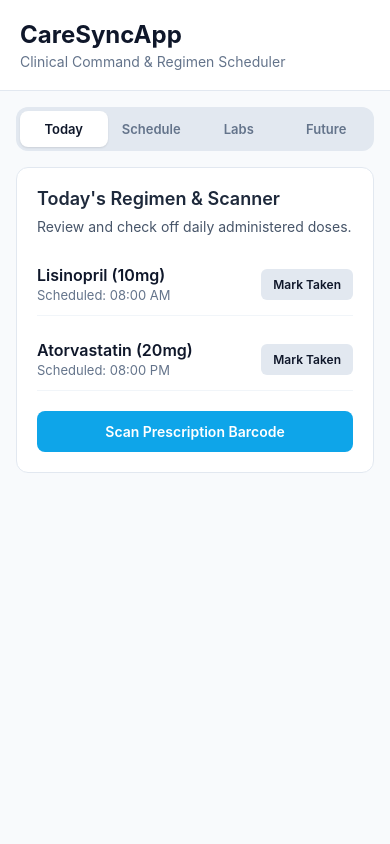
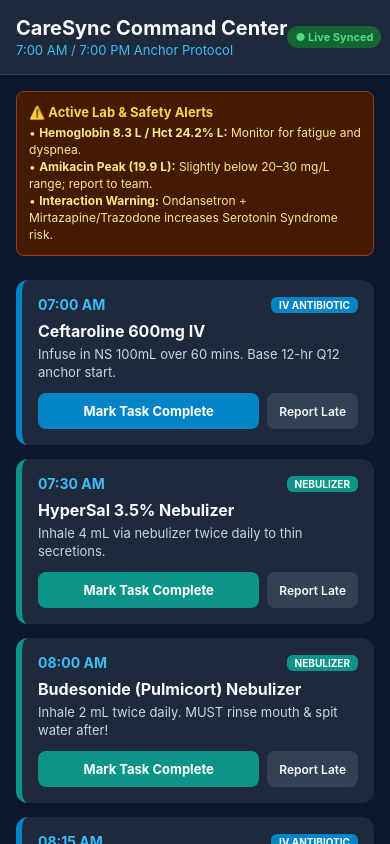
Before and after one commit to rickodom4-ent/CareSyncApp, a React Native app: screen / in a window 390 px wide. Built offline with nearby package versions, Linux system fonts and the light colour scheme.

Commit message:
Add types, auto-scheduler engine, and clinical vitals safety features

```diff
--- a/App.tsx
+++ b/App.tsx
@@ -1,197 +1,409 @@
 import React, { useState } from 'react';
-import { StyleSheet, Text, View, TouchableOpacity, SafeAreaView, ScrollView, TextInput } from 'react-native';
-import RoundedCamera from './components/RoundedCamera';
+import {
+  SafeAreaView,
+  StatusBar,
+  StyleSheet,
+  Text,
+  View,
+  ScrollView,
+  TouchableOpacity,
+  Alert,
+  Modal,
+  TextInput,
+} from 'react-native';
 
-interface Medication {
+export type Category = 'IV_ANTIBIOTIC' | 'NEBULIZER' | 'PSYCH_SLEEP' | 'ANTI_NAUSEA' | 'LAB_DRAW';
+
+export interface TreatmentTask {
   id: string;
-  name: string;
-  dosage: string;
-  time: string;
-  frequency: string;
-  taken: boolean;
+  timeSlot: string;
+  title: string;
+  category: Category;
+  instructions: string;
+  completed: boolean;
+  requiresRinseSpit?: boolean;
+  requiresLineFlush?: boolean;
+  stimulantWarning?: boolean;
+  isLate?: boolean;
+  completedAt?: string;
 }
 
+const INITIAL_TASKS: TreatmentTask[] = [
+  {
+    id: '1',
+    timeSlot: '07:00 AM',
+    title: 'Ceftaroline 600mg IV',
+    category: 'IV_ANTIBIOTIC',
+    instructions: 'Infuse in NS 100mL over 60 mins. Base 12-hr Q12 anchor start.',
+    completed: false,
+    requiresLineFlush: true,
+  },
+  {
+    id: '2',
+    timeSlot: '07:30 AM',
+    title: 'HyperSal 3.5% Nebulizer',
+    category: 'NEBULIZER',
+    instructions: 'Inhale 4 mL via nebulizer twice daily to thin secretions.',
+    completed: false,
+  },
+  {
+    id: '3',
+    timeSlot: '08:00 AM',
+    title: 'Budesonide (Pulmicort) Nebulizer',
+    category: 'NEBULIZER',
+    instructions: 'Inhale 2 mL twice daily. MUST rinse mouth & spit water after!',
+    completed: false,
+    requiresRinseSpit: true,
+  },
+  {
+    id: '4',
+    timeSlot: '08:15 AM',
+    title: 'Imipenem-Cilastatin 500mg IV',
+    category: 'IV_ANTIBIOTIC',
+    instructions: 'Infuse in NS 100mL over 60 mins. Ensure saline flush prior!',
+    completed: false,
+    requiresLineFlush: true,
+  },
+  {
+    id: '5',
+    timeSlot: '12:00 PM',
+    title: 'Amikacin 625mg IV (MWF)',
+    category: 'IV_ANTIBIOTIC',
+    instructions: 'Infuse in NS 250mL over 60 mins. Monitor for ear fullness/dizziness.',
+    completed: false,
+  },
+  {
+    id: '6',
+    timeSlot: '01:00 PM',
+    title: 'Amikacin Peak Blood Draw',
+    category: 'LAB_DRAW',
+    instructions: 'Draw peak lab blood exactly 60 mins post-Amikacin infusion completion.',
+    completed: false,
+  },
+  {
+    id: '7',
+    timeSlot: '05:00 PM',
+    title: 'Albuterol Nebulizer',
+    category: 'NEBULIZER',
+    instructions: 'Inhale 3 mL. Stimulant: Avoid late evening doses to prevent insomnia.',
+    completed: false,
+    stimulantWarning: true,
+  },
+  {
+    id: '8',
+    timeSlot: '07:00 PM',
+    title: 'Ceftaroline 600mg IV (Dose 2)',
+    category: 'IV_ANTIBIOTIC',
+    instructions: 'Evening Q12 anchor dose. Infuse in NS 100mL over 60 mins.',
+    completed: false,
+    requiresLineFlush: true,
+  },
+  {
+    id: '9',
+    timeSlot: '08:15 PM',
+    title: 'Imipenem-Cilastatin 500mg IV (Dose 2)',
+    category: 'IV_ANTIBIOTIC',
+    instructions: 'Evening Q12 dose. Complete prior to main sleep window.',
+    completed: false,
+    requiresLineFlush: true,
+  },
+  {
+    id: '10',
+    timeSlot: '09:00 PM',
+    title: 'Mirtazapine 30mg + Trazodone / Seroquel',
+    category: 'PSYCH_SLEEP',
+    instructions: 'Take 1 tablet by mouth at bedtime as prescribed.',
+    completed: false,
+  },
+];
+
 export default function App() {
-  const [activeTab, setActiveTab] = useState<'Today' | 'Schedule' | 'Labs' | 'Future'>('Today');
-  const [isScanning, setIsScanning] = useState(false);
-  const [scannedData, setScannedData] = useState<string | null>(null);
-  const [cdsAlert, setCdsAlert] = useState<string | null>(null);
+  const [tasks, setTasks] = useState<TreatmentTask[]>(INITIAL_TASKS);
+  const [selectedTaskForLate, setSelectedTaskForLate] = useState<TreatmentTask | null>(null);
+  const [shiftMinutesInput, setShiftMinutesInput] = useState('60');
 
-  const [medications, setMedications] = useState<Medication[]>([
-    { id: '1', name: 'Lisinopril', dosage: '10mg', time: '08:00 AM', frequency: 'Daily', taken: false },
-    { id: '2', name: 'Atorvastatin', dosage: '20mg', time: '08:00 PM', frequency: 'Daily', taken: false },
-  ]);
-
-  const [newMedName, setNewMedName] = useState('');
-  const [newDosage, setNewDosage] = useState('');
-  const [newTime, setNewTime] = useState('');
-
-  const handleScanResult = (data: string) => {
-    setScannedData(data);
-    setIsScanning(false);
-    if (data.includes('999')) {
-      setCdsAlert('CRITICAL WARNING: Potential counterproductive interaction detected with active evening regimen.');
-    } else {
-      setCdsAlert(null);
+  const getCategoryColor = (category: Category) => {
+    switch (category) {
+      case 'IV_ANTIBIOTIC':
+        return '#0284C7';
+      case 'NEBULIZER':
+        return '#0D9488';
+      case 'PSYCH_SLEEP':
+        return '#8B5CF6';
+      case 'ANTI_NAUSEA':
+        return '#F59E0B';
+      case 'LAB_DRAW':
+        return '#EF4444';
+      default:
+        return '#64748B';
     }
   };
 
-  const addMedication = () => {
-    if (!newMedName || !newDosage || !newTime) return;
-    const newEntry: Medication = {
-      id: Date.now().toString(),
-      name: newMedName,
-      dosage: newDosage,
-      time: newTime,
-      frequency: 'Daily',
-      taken: false,
-    };
-    setMedications([...medications, newEntry]);
-    setNewMedName('');
-    setNewDosage('');
-    setNewTime('');
+  const handleTaskToggle = (task: TreatmentTask) => {
+    if (!task.completed) {
+      if (task.requiresRinseSpit) {
+        Alert.alert(
+          'Mandatory Safety Checklist',
+          'Did the patient rinse their mouth with water and spit it out after the Budesonide nebulizer session?',
+          [
+            { text: 'No, do it now', style: 'cancel' },
+            {
+              text: 'Yes, Rinsed & Spat',
+              onPress: () => markTaskCompleted(task.id),
+            },
+          ]
+        );
+        return;
+      }
+
+      if (task.requiresLineFlush) {
+        Alert.alert(
+          'Line Clearing Protocol',
+          'Has the IV PICC/Mid-line been cleared with Normal Saline prior to starting this infusion?',
+          [
+            { text: 'Cancel', style: 'cancel' },
+            { text: 'Flushed & Confirmed', onPress: () => markTaskCompleted(task.id) },
+          ]
+        );
+        return;
+      }
+    }
+
+    markTaskCompleted(task.id);
   };
 
-  const toggleTaken = (id: string) => {
-    setMedications(medications.map(med => med.id === id ? { ...med, taken: !med.taken } : med));
+  const markTaskCompleted = (taskId: string) => {
+    const timestamp = new Date().toLocaleTimeString([], { hour: '2-digit', minute: '2-digit' });
+    setTasks((prev) =>
+      prev.map((t) => (t.id === taskId ? { ...t, completed: !t.completed, completedAt: timestamp } : t))
+    );
   };
 
-  if (isScanning) {
-    return <RoundedCamera onScan={handleScanResult} onClose={() => setIsScanning(false)} />;
+  const applyScheduleShift = (minutes: number) => {
+    if (!selectedTaskForLate) return;
+
+    setTasks((prev) =>
+      prev.map((t) => {
+        if (t.id === selectedTaskForLate.id || parseInt(t.id, 10) > parseInt(selectedTaskForLate.id, 10)) {
+          return {
+            ...t,
+            timeSlot: `${t.timeSlot} (+${minutes}m Shifted)`,
+            isLate: true,
+          };
         }
+        return t;
+      })
+    );
+
+    setSelectedTaskForLate(null);
+    Alert.alert(
+      'Schedule Recalculated',
+      `Subsequent Q12 IV doses and lab draws have been shifted by ${minutes} minutes to prevent overlap.`
+    );
+  };
 
   return (
     <SafeAreaView style={styles.container}>
+      <StatusBar barStyle="light-content" backgroundColor="#0F172A" />
+
       <View style={styles.header}>
-        <Text style={styles.headerTitle}>CareSyncApp</Text>
-        <Text style={styles.headerSubtitle}>Clinical Command & Regimen Scheduler</Text>
+        <View>
+          <Text style={styles.headerTitle}>CareSync Command Center</Text>
+          <Text style={styles.headerSubtitle}>7:00 AM / 7:00 PM Anchor Protocol</Text>
+        </View>
+        <View style={styles.syncBadge}>
+          <Text style={styles.syncText}>● Live Synced</Text>
+        </View>
       </View>
 
-      <View style={styles.tabContainer}>
-        {(['Today', 'Schedule', 'Labs', 'Future'] as const).map((tab) => (
-          <TouchableOpacity
-            key={tab}
-            style={[styles.tabButton, activeTab === tab && styles.activeTabButton]}
-            onPress={() => setActiveTab(tab)}
-          >
-            <Text style={[styles.tabText, activeTab === tab && styles.activeTabText]}>{tab}</Text>
-          </TouchableOpacity>
-        ))}
+      <View style={styles.alertBanner}>
+        <Text style={styles.alertTitle}>⚠️ Active Lab & Safety Alerts</Text>
+        <Text style={styles.alertBody}>
+          • <Text style={{ fontWeight: 'bold' }}>Hemoglobin 8.3 L / Hct 24.2% L:</Text> Monitor for fatigue and dyspnea.
+        </Text>
+        <Text style={styles.alertBody}>
+          • <Text style={{ fontWeight: 'bold' }}>Amikacin Peak (19.9 L):</Text> Slightly below 20–30 mg/L range; report to team.
+        </Text>
+        <Text style={styles.alertBody}>
+          • <Text style={{ fontWeight: 'bold' }}>Interaction Warning:</Text> Ondansetron + Mirtazapine/Trazodone increases Serotonin Syndrome risk.
+        </Text>
       </View>
 
-      <ScrollView contentContainerStyle={styles.content}>
-        {cdsAlert && (
-          <View style={styles.alertCard}>
-            <Text style={styles.alertTitle}>CDS Conflict Alert</Text>
-            <Text style={styles.alertBody}>{cdsAlert}</Text>
+      <ScrollView style={styles.taskList} contentContainerStyle={{ paddingBottom: 30 }}>
+        {tasks.map((task) => {
+          const color = getCategoryColor(task.category);
+          return (
+            <View
+              key={task.id}
+              style={[
+                styles.card,
+                task.completed && styles.cardCompleted,
+                task.isLate && styles.cardLate,
+                { borderLeftColor: color },
+              ]}
+            >
+              <View style={styles.cardHeader}>
+                <Text style={[styles.timeText, task.isLate && styles.timeLate]}>{task.timeSlot}</Text>
+                <View style={[styles.badge, { backgroundColor: color }]}>
+                  <Text style={styles.badgeText}>{task.category.replace('_', ' ')}</Text>
                 </View>
+              </View>
+
+              <Text style={[styles.taskTitle, task.completed && styles.textCompleted]}>
+                {task.title}
+              </Text>
+              <Text style={styles.taskInstructions}>{task.instructions}</Text>
+
+              {task.completedAt && (
+                <Text style={styles.completedTimestamp}>Completed at: {task.completedAt}</Text>
               )}
 
-        {activeTab === 'Today' && (
-          <View style={styles.card}>
-            <Text style={styles.cardTitle}>Today's Regimen & Scanner</Text>
-            <Text style={styles.cardBody}>
-              {scannedData ? `Scanned Compound: ${scannedData}` : 'Review and check off daily administered doses.'}
+              <View style={styles.buttonRow}>
+                <TouchableOpacity
+                  style={[
+                    styles.button,
+                    styles.flexButton,
+                    task.completed ? styles.buttonCompleted : { backgroundColor: color },
+                  ]}
+                  onPress={() => handleTaskToggle(task)}
+                >
+                  <Text style={styles.buttonText}>
+                    {task.completed ? '✓ Completed & Synced' : 'Mark Task Complete'}
+                  </Text>
+                </TouchableOpacity>
+
+                {!task.completed && (
+                  <TouchableOpacity
+                    style={styles.shiftButton}
+                    onPress={() => setSelectedTaskForLate(task)}
+                  >
+                    <Text style={styles.shiftButtonText}>Report Late</Text>
+                  </TouchableOpacity>
+                )}
+              </View>
+            </View>
+          );
+        })}
+      </ScrollView>
+
+      <Modal
+        visible={selectedTaskForLate !== null}
+        transparent={true}
+        animationType="slide"
+        onRequestClose={() => setSelectedTaskForLate(null)}
+      >
+        <View style={styles.modalOverlay}>
+          <View style={styles.modalContent}>
+            <Text style={styles.modalTitle}>Auto-Adjust Schedule</Text>
+            <Text style={styles.modalSub}>
+              Delayed starting {selectedTaskForLate?.title}? Enter delay time to shift all subsequent Q12 doses and lab draws automatically:
             </Text>
 
-            {medications.map((med) => (
-              <View key={med.id} style={styles.medRow}>
-                <View>
-                  <Text style={styles.medName}>{med.name} ({med.dosage})</Text>
-                  <Text style={styles.medTime}>Scheduled: {med.time}</Text>
-                </View>
+            <TextInput
+              style={styles.modalInput}
+              keyboardType="numeric"
+              value={shiftMinutesInput}
+              onChangeText={setShiftMinutesInput}
+              placeholder="Delay in minutes (e.g. 30, 60)"
+              placeholderTextColor="#94A3B8"
+            />
+
+            <View style={styles.modalActions}>
               <TouchableOpacity
-                  style={[styles.checkButton, med.taken && styles.checkedButton]}
-                  onPress={() => toggleTaken(med.id)}
+                style={styles.modalCancel}
+                onPress={() => setSelectedTaskForLate(null)}
               >
-                  <Text style={styles.checkButtonText}>{med.taken ? 'Taken' : 'Mark Taken'}</Text>
+                <Text style={styles.modalCancelText}>Cancel</Text>
+              </TouchableOpacity>
+
+              <TouchableOpacity
+                style={styles.modalConfirm}
+                onPress={() => applyScheduleShift(parseInt(shiftMinutesInput, 10) || 0)}
+              >
+                <Text style={styles.modalConfirmText}>Shift Remaining Schedule</Text>
               </TouchableOpacity>
             </View>
-            ))}
-
-            <TouchableOpacity style={styles.actionButton} onPress={() => setIsScanning(true)}>
-              <Text style={styles.actionButtonText}>Scan Prescription Barcode</Text>
-            </TouchableOpacity>
           </View>
-        )}
-
-        {activeTab === 'Schedule' && (
-          <View style={styles.card}>
-            <Text style={styles.cardTitle}>Add Medication Schedule</Text>
-            <TextInput
-              style={styles.input}
-              placeholder="Medication Name"
-              placeholderTextColor="#94a3b8"
-              value={newMedName}
-              onChangeText={setNewMedName}
-            />
-            <TextInput
-              style={styles.input}
-              placeholder="Dosage (e.g., 10mg)"
-              placeholderTextColor="#94a3b8"
-              value={newDosage}
-              onChangeText={setNewDosage}
-            />
-            <TextInput
-              style={styles.input}
-              placeholder="Time (e.g., 09:00 AM)"
-              placeholderTextColor="#94a3b8"
-              value={newTime}
-              onChangeText={setNewTime}
-            />
-            <TouchableOpacity style={styles.actionButton} onPress={addMedication}>
-              <Text style={styles.actionButtonText}>Save to Regimen Database</Text>
-            </TouchableOpacity>
         </View>
-        )}
-
-        {activeTab === 'Labs' && (
-          <View style={styles.card}>
-            <Text style={styles.cardTitle}>Diagnostic Lab Pipeline</Text>
-            <Text style={styles.cardBody}>Syncing via MyChart & Quest FHIR endpoints. 0 active biomarker anomalies detected.</Text>
-            <TouchableOpacity style={styles.secondaryButton} onPress={() => alert('Fetching latest HL7/FHIR lab panels...')}>
-              <Text style={styles.secondaryButtonText}>Sync MyChart / Quest Data</Text>
-            </TouchableOpacity>
-          </View>
-        )}
-
-        {activeTab === 'Future' && (
-          <View style={styles.card}>
-            <Text style={styles.cardTitle}>Predictive Schedule & Refills</Text>
-            <Text style={styles.cardBody}>Automated refill routing, CardiHealth integration, and home health visit calendars configured.</Text>
-          </View>
-        )}
-      </ScrollView>
+      </Modal>
     </SafeAreaView>
   );
 }
 
 const styles = StyleSheet.create({
-  container: { flex: 1, backgroundColor: '#f8fafc' },
-  header: { padding: 20, backgroundColor: '#ffffff', borderBottomWidth: 1, borderBottomColor: '#e2e8f0' },
-  headerTitle: { fontSize: 24, fontWeight: 'bold', color: '#0f172a' },
-  headerSubtitle: { fontSize: 14, color: '#64748b', marginTop: 4 },
-  tabContainer: { flexDirection: 'row', backgroundColor: '#e2e8f0', padding: 4, margin: 16, borderRadius: 12 },
-  tabButton: { flex: 1, paddingVertical: 10, alignItems: 'center', borderRadius: 8 },
-  activeTabButton: { backgroundColor: '#ffffff', shadowColor: '#000', shadowOffset: { width: 0, height: 1 }, shadowOpacity: 0.1, shadowRadius: 2, elevation: 2 },
-  tabText: { fontSize: 13, fontWeight: '600', color: '#64748b' },
-  activeTabText: { color: '#0f172a' },
-  content: { paddingHorizontal: 16 },
-  card: { backgroundColor: '#ffffff', padding: 20, borderRadius: 12, borderWidth: 1, borderColor: '#e2e8f0', marginBottom: 16 },
-  cardTitle: { fontSize: 18, fontWeight: '600', color: '#1e293b', marginBottom: 8 },
-  cardBody: { fontSize: 14, color: '#475569', lineHeight: 20, marginBottom: 16 },
-  medRow: { flexDirection: 'row', justifyContent: 'space-between', alignItems: 'center', paddingVertical: 12, borderBottomWidth: 1, borderBottomColor: '#f1f5f9', marginBottom: 12 },
-  medName: { fontSize: 16, fontWeight: '600', color: '#0f172a' },
-  medTime: { fontSize: 13, color: '#64748b', marginTop: 2 },
-  checkButton: { backgroundColor: '#e2e8f0', paddingHorizontal: 12, paddingVertical: 8, borderRadius: 6 },
-  checkedButton: { backgroundColor: '#22c55e' },
-  checkButtonText: { color: '#0f172a', fontWeight: '600', fontSize: 12 },
-  input: { borderWidth: 1, borderColor: '#cbd5e1', borderRadius: 8, padding: 12, marginBottom: 12, fontSize: 14, color: '#0f172a' },
-  alertCard: { backgroundColor: '#fef2f2', padding: 16, borderRadius: 12, borderWidth: 1, borderColor: '#f87171', marginBottom: 16 },
-  alertTitle: { fontSize: 16, fontWeight: 'bold', color: '#991b1b', marginBottom: 4 },
-  alertBody: { fontSize: 14, color: '#b91c1c', lineHeight: 18 },
-  actionButton: { backgroundColor: '#0ea5e9', paddingVertical: 12, borderRadius: 8, alignItems: 'center', marginTop: 8 },
-  actionButtonText: { color: '#ffffff', fontWeight: '600', fontSize: 14 },
-  secondaryButton: { backgroundColor: '#e2e8f0', paddingVertical: 12, borderRadius: 8, alignItems: 'center' },
-  secondaryButtonText: { color: '#334155', fontWeight: '600', fontSize: 14 },
+  container: { flex: 1, backgroundColor: '#0F172A' },
+  header: {
+    padding: 16,
+    backgroundColor: '#1E293B',
+    borderBottomWidth: 1,
+    borderBottomColor: '#334155',
+    flexDirection: 'row',
+    justifyContent: 'space-between',
+    alignItems: 'center',
+  },
+  headerTitle: { fontSize: 20, fontWeight: 'bold', color: '#F8FAFC' },
+  headerSubtitle: { fontSize: 13, color: '#38BDF8', marginTop: 2 },
+  syncBadge: { backgroundColor: '#166534', paddingHorizontal: 8, paddingVertical: 4, borderRadius: 12 },
+  syncText: { color: '#4ADE80', fontSize: 11, fontWeight: 'bold' },
+
+  alertBanner: {
+    backgroundColor: '#451A03',
+    borderColor: '#92400E',
+    borderWidth: 1,
+    margin: 16,
+    marginBottom: 8,
+    padding: 12,
+    borderRadius: 8,
+  },
+  alertTitle: { color: '#FCD34D', fontWeight: 'bold', fontSize: 13, marginBottom: 4 },
+  alertBody: { color: '#FDE68A', fontSize: 12, lineHeight: 17 },
+
+  taskList: { padding: 16 },
+  card: {
+    backgroundColor: '#1E293B',
+    borderRadius: 12,
+    padding: 16,
+    marginBottom: 14,
+    borderLeftWidth: 6,
+    elevation: 3,
+  },
+  cardCompleted: { backgroundColor: '#0F172A', opacity: 0.65 },
+  cardLate: { borderColor: '#EF4444' },
+  cardHeader: { flexDirection: 'row', justifyContent: 'space-between', alignItems: 'center', marginBottom: 8 },
+  timeText: { color: '#38BDF8', fontWeight: 'bold', fontSize: 14 },
+  timeLate: { color: '#F87171' },
+  badge: { paddingHorizontal: 8, paddingVertical: 2, borderRadius: 6 },
+  badgeText: { color: '#FFFFFF', fontSize: 10, fontWeight: 'bold', textTransform: 'uppercase' },
+  taskTitle: { fontSize: 16, fontWeight: 'bold', color: '#F8FAFC', marginBottom: 4 },
+  textCompleted: { textDecorationLine: 'line-through', color: '#64748B' },
+  taskInstructions: { fontSize: 13, color: '#CBD5E1', marginBottom: 12, lineHeight: 18 },
+  completedTimestamp: { fontSize: 11, color: '#4ADE80', fontStyle: 'italic', marginBottom: 8 },
+
+  buttonRow: { flexDirection: 'row', gap: 8 },
+  button: { paddingVertical: 10, borderRadius: 8, alignItems: 'center' },
+  flexButton: { flex: 1 },
+  buttonCompleted: { backgroundColor: '#15803D' },
+  buttonText: { color: '#FFFFFF', fontWeight: 'bold', fontSize: 13 },
+
+  shiftButton: { backgroundColor: '#334155', paddingHorizontal: 12, borderRadius: 8, justifyContent: 'center' },
+  shiftButtonText: { color: '#F8FAFC', fontSize: 12, fontWeight: '600' },
+
+  modalOverlay: { flex: 1, backgroundColor: 'rgba(0,0,0,0.75)', justifyContent: 'center', padding: 20 },
+  modalContent: { backgroundColor: '#1E293B', borderRadius: 12, padding: 20 },
+  modalTitle: { fontSize: 18, fontWeight: 'bold', color: '#F8FAFC', marginBottom: 8 },
+  modalSub: { fontSize: 13, color: '#94A3B8', marginBottom: 16, lineHeight: 18 },
+  modalInput: {
+    backgroundColor: '#0F172A',
+    color: '#F8FAFC',
+    borderRadius: 8,
+    padding: 12,
+    borderWidth: 1,
+    borderColor: '#334155',
+    marginBottom: 20,
+  },
+  modalActions: { flexDirection: 'row', justifyContent: 'flex-end', gap: 12 },
+  modalCancel: { paddingVertical: 10, paddingHorizontal: 16 },
+  modalCancelText: { color: '#94A3B8', fontWeight: 'bold' },
+  modalConfirm: { backgroundColor: '#0284C7', borderRadius: 8, paddingVertical: 10, paddingHorizontal: 16 },
+  modalConfirmText: { color: '#FFFFFF', fontWeight: 'bold' },
 });
--- a/package.json
+++ b/package.json
@@ -14,6 +14,7 @@
     "@supabase/supabase-js": "^2.116.0",
     "expo": "~57.0.0",
     "expo-camera": "~15.0.13",
+    "expo-modules-core": "~57.0.18",
     "expo-notifications": "~57.0.17",
     "expo-status-bar": "~57.0.1",
     "react": "19.2.3",
--- /dev/null
+++ b/src/supabaseClient.ts
@@ -0,0 +1,6 @@
+import { createClient } from '@supabase/supabase-js';
+
+const SUPABASE_URL = process.env.EXPO_PUBLIC_SUPABASE_URL || 'https://placeholder.supabase.co';
+const SUPABASE_ANON_KEY = process.env.EXPO_PUBLIC_SUPABASE_ANON_KEY || 'placeholder-key';
+
+export const supabase = createClient(SUPABASE_URL, SUPABASE_ANON_KEY);
```
Also changed, not shown: metro.config.js (added, +15 -0 lines), 1 other file (tests, documents, lock files or other folders). Lines whose indentation alone changed are shown as unchanged.
